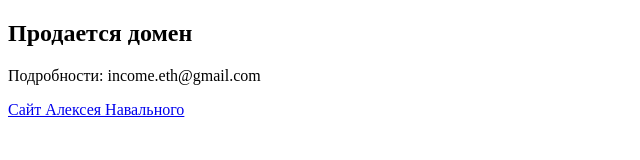
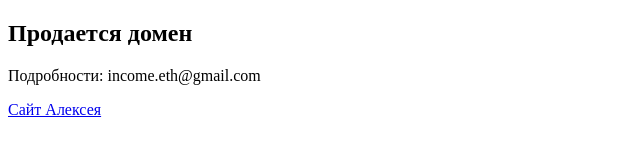
Before and after one commit to eth-products/trrending.today, a plain HTML site: page index.html in a window 1280 px wide. Shown: the whole page, without its empty margins (0-640 px from the left). Drawn offline with Linux system fonts and the light colour scheme.

Commit message:
add description

```diff
--- a/index.html
+++ b/index.html
@@ -8,7 +8,7 @@
 
 <h2>Продается домен</h2>
 <p>Подробности: <span>income.eth@gmail.com</span></p>
-<a href="https://trrrending.today" target="_blank">Сайт Алексея Навального</a>
+<a href="https://trrrending.today" target="_blank">Сайт Алексея</a>
 
 <!-- Yandex.Metrika counter -->
 <script type="text/javascript" >
```
